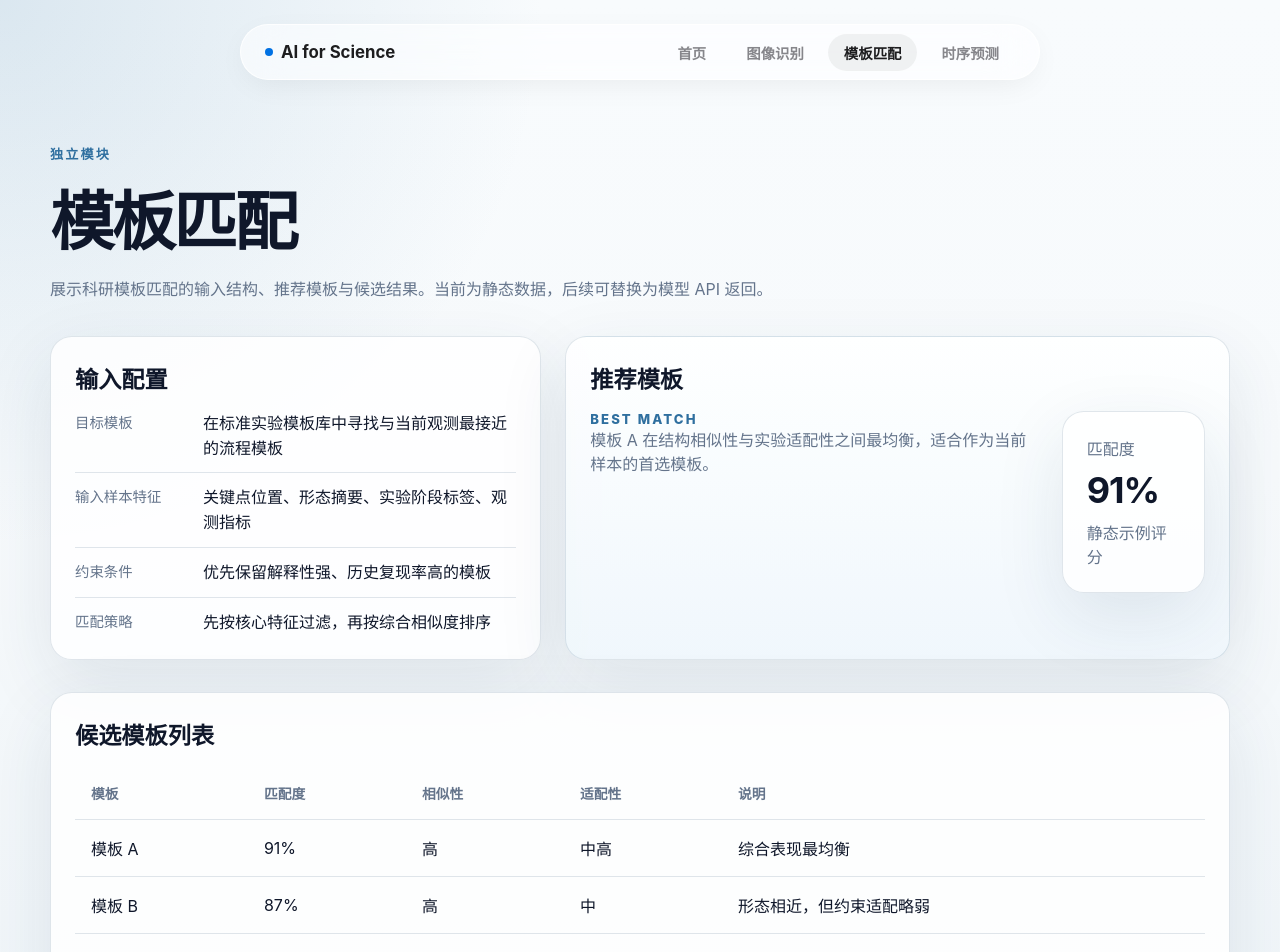
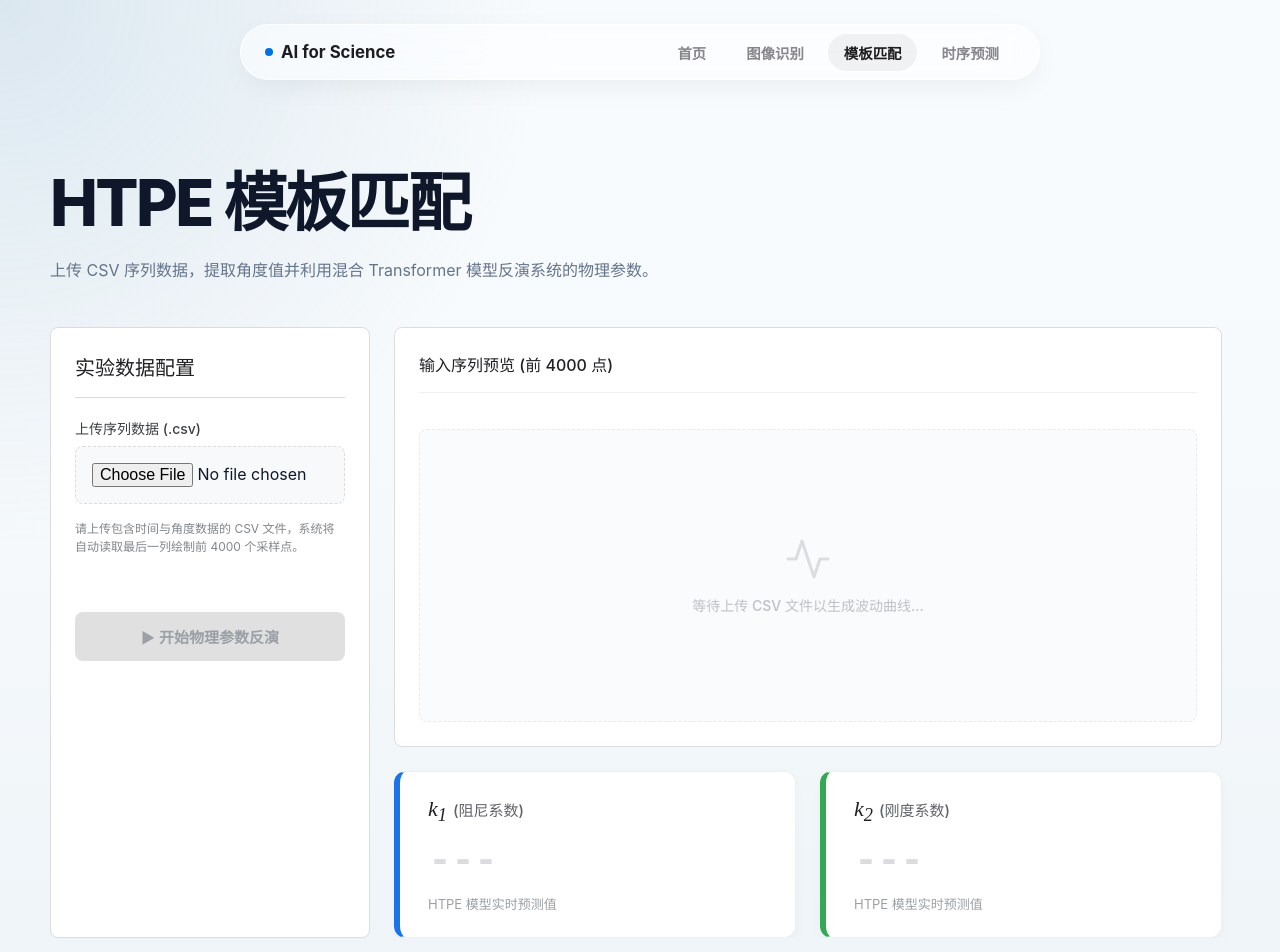
Before and after one commit to Lavandis/ai-for-science, a React (Vite) app: page /template-matching in a window 1280 px wide. Shown: the top 952 px of the page. Built offline with nearby package versions, Linux system fonts and the light colour scheme.

Commit message:
Update TemplateMatchingPage.tsx

```diff
--- a/src/features/templateMatching/TemplateMatchingPage.tsx
+++ b/src/features/templateMatching/TemplateMatchingPage.tsx
@@ -1,69 +1,271 @@
-import { InfoPanel } from "../../components/InfoPanel";
-import { MetricCard } from "../../components/MetricCard";
+import React, { useState } from 'react';
+import {
+  LineChart, Line, XAxis, YAxis, CartesianGrid, Tooltip, ResponsiveContainer
+} from 'recharts';
 import { PageHeader } from "../../components/PageHeader";
-import { candidates, recommendedTemplate, templateInputGroups } from "./data";
 import "./templateMatching.css";
 
+interface PredictionResult {
+  k1: number;
+  k2: number;
+  file_name: string;
+  original_len: number;
+}
+
+interface DataPoint {
+  index: number;
+  angle: number;
+}
+
 export function TemplateMatchingPage() {
+  const [file, setFile] = useState<File | null>(null);
+  const [loading, setLoading] = useState(false);
+  const [result, setResult] = useState<PredictionResult | null>(null);
+  const [previewData, setPreviewData] = useState<DataPoint[]>([]);
+
+  // 处理文件上传与前端 2000 点数据预览
+  const handleFileChange = (e: React.ChangeEvent<HTMLInputElement>) => {
+    const selectedFile = e.target.files?.[0];
+    if (selectedFile) {
+      setFile(selectedFile);
+      setResult(null); // 重新上传文件时清空上一次的结果
+
+      const reader = new FileReader();
+      reader.onload = (event) => {
+        const text = event.target?.result as string;
+        const lines = text.split('\n').slice(1); // 跳过表头
+        const data: DataPoint[] = lines
+          .filter(line => line.trim() !== '')
+          .slice(0, 4000) // 提取前 2000 个数据点
+          .map((line, idx) => {
+            const columns = line.split(',');
+            const angleVal = parseFloat(columns[columns.length - 1]); // 提取最后一列作为角度
+            return {
+              index: idx,
+              angle: isNaN(angleVal) ? 0 : angleVal
+            };
+          });
+        setPreviewData(data);
+      };
+      reader.readAsText(selectedFile);
+    }
+  };
+
+  // 发送数据到后端进行 HTPE 推理
+  const startMatching = async () => {
+    if (!file) return alert("请先上传数据");
+    setLoading(true);
+
+    const formData = new FormData();
+    formData.append("file", file);
+
+    try {
+      const response = await fetch("http://127.0.0.1:8000/match-template", {
+        method: "POST",
+        body: formData,
+      });
+      const data = await response.json();
+      console.log("后端返回数据：", data);
+
+      if (data.error) {
+        alert("推理错误: " + data.error);
+      } else {
+        setResult(data);
+      }
+    } catch (err: any) {
+      alert("连接后端失败: " + err.message);
+    } finally {
+      setLoading(false);
+    }
+  };
+
   return (
     <div className="page-stack">
-      <PageHeader
-        eyebrow="独立模块"
-        title="模板匹配"
-        description="展示科研模板匹配的输入结构、推荐模板与候选结果。当前为静态数据，后续可替换为模型 API 返回。"
-      />
+      {/* 🚀 核心动画样式：贝塞尔曲线缓动 */}
+      <style>
+        {`
+          @keyframes slideFadeUp {
+            from { opacity: 0; transform: translateY(30px); }
+            to { opacity: 1; transform: translateY(0); }
+          }
 
-      <div className="module-layout">
-        <InfoPanel title="输入配置">
-          <div className="field-list">
-            {templateInputGroups.map((item) => (
-              <div className="field-row" key={item.label}>
-                <span>{item.label}</span>
-                <p>{item.value}</p>
-              </div>
-            ))}
-          </div>
-        </InfoPanel>
+          .smooth-enter {
+            opacity: 0;
+            animation: slideFadeUp 0.8s cubic-bezier(0.16, 1, 0.3, 1) forwards;
+          }
 
-        <InfoPanel title="推荐模板" tone="soft">
-          <div className="recommendation-card">
-            <div>
-              <p className="eyebrow">Best Match</p>
-              <p>{recommendedTemplate.description}</p>
-            </div>
-            <MetricCard label="匹配度" value={recommendedTemplate.score} note="静态示例评分" />
-          </div>
-        </InfoPanel>
+          .delay-1 { animation-delay: 0.1s; }
+          .delay-2 { animation-delay: 0.2s; }
+          .delay-3 { animation-delay: 0.3s; }
+
+          .result-card {
+            transition: all 0.3s cubic-bezier(0.25, 0.8, 0.25, 1);
+          }
+          .result-card:hover {
+            transform: translateY(-4px);
+            box-shadow: 0 12px 24px rgba(0,0,0,0.08) !important;
+          }
+
+          /* 优化禁用的按钮样式 */
+          .ir-btn-start:disabled {
+            background-color: #e0e0e0;
+            color: #9aa0a6;
+            cursor: not-allowed;
+            transform: none !important;
+            box-shadow: none;
+          }
+        `}
+      </style>
+
+      {/* 顶部标题栏，去掉了 eyebrow 属性 */}
+      <div className="smooth-enter">
+        <PageHeader
+          title="HTPE 模板匹配"
+          description="上传 CSV 序列数据，提取角度值并利用混合 Transformer 模型反演系统的物理参数。"
+        />
       </div>
 
-      <InfoPanel title="候选模板列表">
-        <div className="table-wrap">
-          <table>
-            <thead>
-              <tr>
-                <th>模板</th>
-                <th>匹配度</th>
-                <th>相似性</th>
-                <th>适配性</th>
-                <th>说明</th>
-              </tr>
-            </thead>
-            <tbody>
-              {candidates.map((candidate) => (
-                <tr key={candidate.name}>
-                  <td>{candidate.name}</td>
-                  <td>{candidate.match}</td>
-                  <td>{candidate.similarity}</td>
-                  <td>{candidate.fitness}</td>
-                  <td>{candidate.note}</td>
-                </tr>
-              ))}
-            </tbody>
-          </table>
+      <div className="module-layout" style={{ display: 'flex', gap: '24px', marginTop: '10px' }}>
+
+        {/* 左侧：实验数据配置 */}
+        <div className="ir-sidebar smooth-enter delay-1" style={{ width: '320px', flexShrink: 0 }}>
+          <h2 className="ir-sidebar-title">实验数据配置</h2>
+
+          <div className="ir-form-group">
+            <label className="ir-label">上传序列数据 (.csv)</label>
+            <div style={{
+              border: '1px dashed #dadce0', borderRadius: '8px', padding: '16px',
+              backgroundColor: '#f8f9fa', transition: 'all 0.2s ease', cursor: 'pointer'
+            }}>
+              <input
+                type="file"
+                accept=".csv"
+                onChange={handleFileChange}
+                style={{ width: '100%', outline: 'none' }}
+              />
+            </div>
+            <p style={{ fontSize: '12px', color: '#80868b', marginTop: '8px', lineHeight: '1.5' }}>
+              请上传包含时间与角度数据的 CSV 文件，系统将自动读取最后一列绘制前 4000 个采样点。
+            </p>
+          </div>
+
+          <button
+            onClick={startMatching}
+            className="ir-btn-start"
+            disabled={loading || !file}
+            style={{
+              marginTop: '24px',
+              width: '100%',
+              padding: '14px',
+              fontSize: '15px',
+              fontWeight: 600,
+              borderRadius: '8px',
+              transition: 'all 0.3s ease',
+              transform: loading ? 'scale(0.98)' : 'scale(1)'
+            }}
+          >
+            {loading ? '⏳ 模型计算中...' : '▶ 开始物理参数反演'}
+          </button>
         </div>
-      </InfoPanel>
 
-      <p className="api-note">API seam：将 `data.ts` 中的静态集合替换为 service/API 调用即可接入真实模型。</p>
+        {/* 右侧：图表与数据结果区 */}
+        <div className="ir-main-content" style={{ flexGrow: 1, display: 'flex', flexDirection: 'column', gap: '24px' }}>
+
+          {/* 上半部：数据曲线预览 */}
+          <div className="ir-chart-card smooth-enter delay-2" style={{ height: '420px', margin: 0, position: 'relative' }}>
+            <h3 className="ir-chart-title" style={{ paddingBottom: '16px', borderBottom: '1px solid #f0f0f0' }}>
+              输入序列预览 (前 4000 点)
+            </h3>
+
+            <div className="ir-chart-wrapper" style={{ height: 'calc(100% - 56px)', paddingTop: '16px' }}>
+              {previewData.length > 0 ? (
+                <ResponsiveContainer width="100%" height="100%">
+                  <LineChart data={previewData} margin={{ top: 5, right: 10, left: -20, bottom: 0 }}>
+                    <CartesianGrid strokeDasharray="3 3" vertical={false} stroke="#f1f3f4" />
+                    <XAxis dataKey="index" hide />
+                    <YAxis domain={['auto', 'auto']} tick={{ fill: '#9aa0a6', fontSize: 12 }} axisLine={false} tickLine={false} />
+                    <Tooltip
+                      contentStyle={{ borderRadius: '8px', border: 'none', boxShadow: '0 4px 12px rgba(0,0,0,0.1)' }}
+                      labelStyle={{ display: 'none' }}
+                      formatter={(value: number) => [value.toFixed(4), "Angle (rad)"]}
+                    />
+                    <Line
+                      type="monotone"
+                      dataKey="angle"
+                      stroke="#1a73e8"
+                      dot={false}
+                      strokeWidth={2.5}
+                      isAnimationActive={true}
+                      animationDuration={1500}
+                      animationEasing="ease-out"
+                    />
+                  </LineChart>
+                </ResponsiveContainer>
+              ) : (
+                // 优化后的无数据占位状态
+                <div style={{
+                  display: 'flex', flexDirection: 'column', alignItems: 'center', justifyContent: 'center',
+                  height: '100%', color: '#bdc1c6', backgroundColor: '#fafbfc', borderRadius: '8px', border: '1px dashed #e8eaed'
+                }}>
+                  <svg width="48" height="48" viewBox="0 0 24 24" fill="none" stroke="currentColor" strokeWidth="1.5" strokeLinecap="round" strokeLinejoin="round" style={{ marginBottom: '12px', opacity: 0.5 }}>
+                    <polyline points="22 12 18 12 15 21 9 3 6 12 2 12"></polyline>
+                  </svg>
+                  <span style={{ fontSize: '14px', fontWeight: 500 }}>等待上传 CSV 文件以生成波动曲线...</span>
+                </div>
+              )}
+            </div>
+          </div>
+
+          {/* 下半部：物理参数结果卡片 */}
+          <div className="smooth-enter delay-3" style={{ display: 'flex', gap: '24px' }}>
+
+            {/* k1 阻尼系数卡片 */}
+            <div className="result-card" style={{
+              flex: 1, padding: '24px 28px', backgroundColor: '#ffffff', borderRadius: '12px',
+              border: '1px solid #f0f0f0', borderLeft: '6px solid #1a73e8', boxShadow: '0 4px 12px rgba(0,0,0,0.03)'
+            }}>
+              <div style={{ fontSize: '15px', color: '#5f6368', marginBottom: '12px', fontWeight: 500, display: 'flex', alignItems: 'baseline' }}>
+                <span style={{ fontFamily: '"Times New Roman", Times, serif', fontStyle: 'italic', fontSize: '22px', marginRight: '6px', color: '#202124' }}>
+                  k<sub>1</sub>
+                </span>
+                (阻尼系数)
+              </div>
+              <div style={{
+                fontSize: '40px', fontWeight: '800', color: result ? '#1a73e8' : '#dadce0',
+                fontFamily: 'monospace', letterSpacing: '-1px', lineHeight: '1.2'
+              }}>
+                {result && result.k1 !== undefined ? Number(result.k1).toFixed(6) : "---"}
+              </div>
+              <div style={{ fontSize: '13px', color: '#9aa0a6', marginTop: '8px' }}>
+                HTPE 模型实时预测值
+              </div>
+            </div>
+
+            {/* k2 刚度系数卡片 */}
+            <div className="result-card" style={{
+              flex: 1, padding: '24px 28px', backgroundColor: '#ffffff', borderRadius: '12px',
+              border: '1px solid #f0f0f0', borderLeft: '6px solid #34a853', boxShadow: '0 4px 12px rgba(0,0,0,0.03)'
+            }}>
+              <div style={{ fontSize: '15px', color: '#5f6368', marginBottom: '12px', fontWeight: 500, display: 'flex', alignItems: 'baseline' }}>
+                <span style={{ fontFamily: '"Times New Roman", Times, serif', fontStyle: 'italic', fontSize: '22px', marginRight: '6px', color: '#202124' }}>
+                  k<sub>2</sub>
+                </span>
+                (刚度系数)
+              </div>
+              <div style={{
+                fontSize: '40px', fontWeight: '800', color: result ? '#34a853' : '#dadce0',
+                fontFamily: 'monospace', letterSpacing: '-1px', lineHeight: '1.2'
+              }}>
+                {result && result.k2 !== undefined ? Number(result.k2).toFixed(6) : "---"}
+              </div>
+              <div style={{ fontSize: '13px', color: '#9aa0a6', marginTop: '8px' }}>
+                HTPE 模型实时预测值
+              </div>
+            </div>
+
+          </div>
+        </div>
+      </div>
     </div>
   );
 }
```
